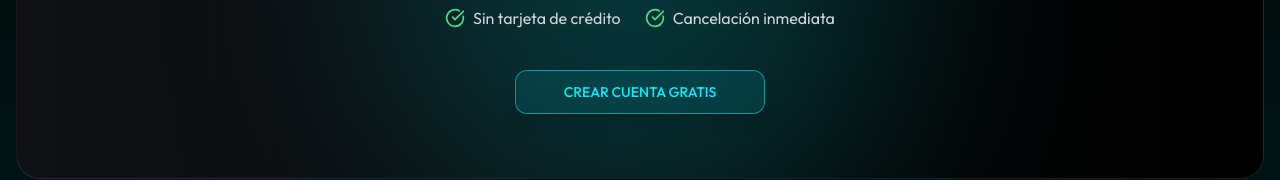
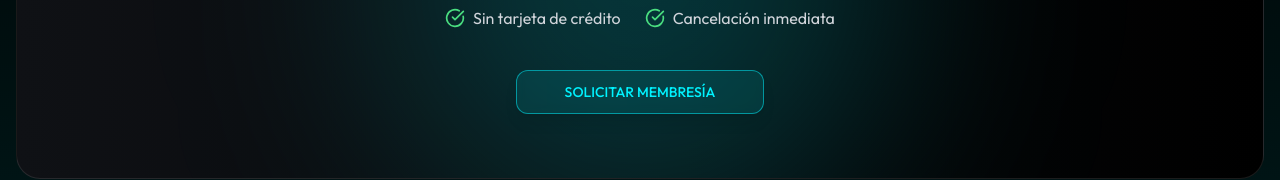
Before and after one commit to Marser321/gym, a Next.js app: page / in a window 1280 px wide. Shown: the part 2147-2327 px from the top of the page. Built offline with nearby package versions, Linux system fonts and the light colour scheme.

Commit message:
fix: update landing page CTA to link directly to signup page

```diff
--- a/src/app/page.tsx
+++ b/src/app/page.tsx
@@ -132,9 +132,9 @@ export default function Home() {
             </div>
 
             <div className="mt-10 relative z-10">
-              <Link href="/login">
+              <Link href="/signup">
                 <CrystalButton className="w-full sm:w-auto px-12">
-                  CREAR CUENTA GRATIS
+                  SOLICITAR MEMBRESÍA
                 </CrystalButton>
               </Link>
             </div>
```
